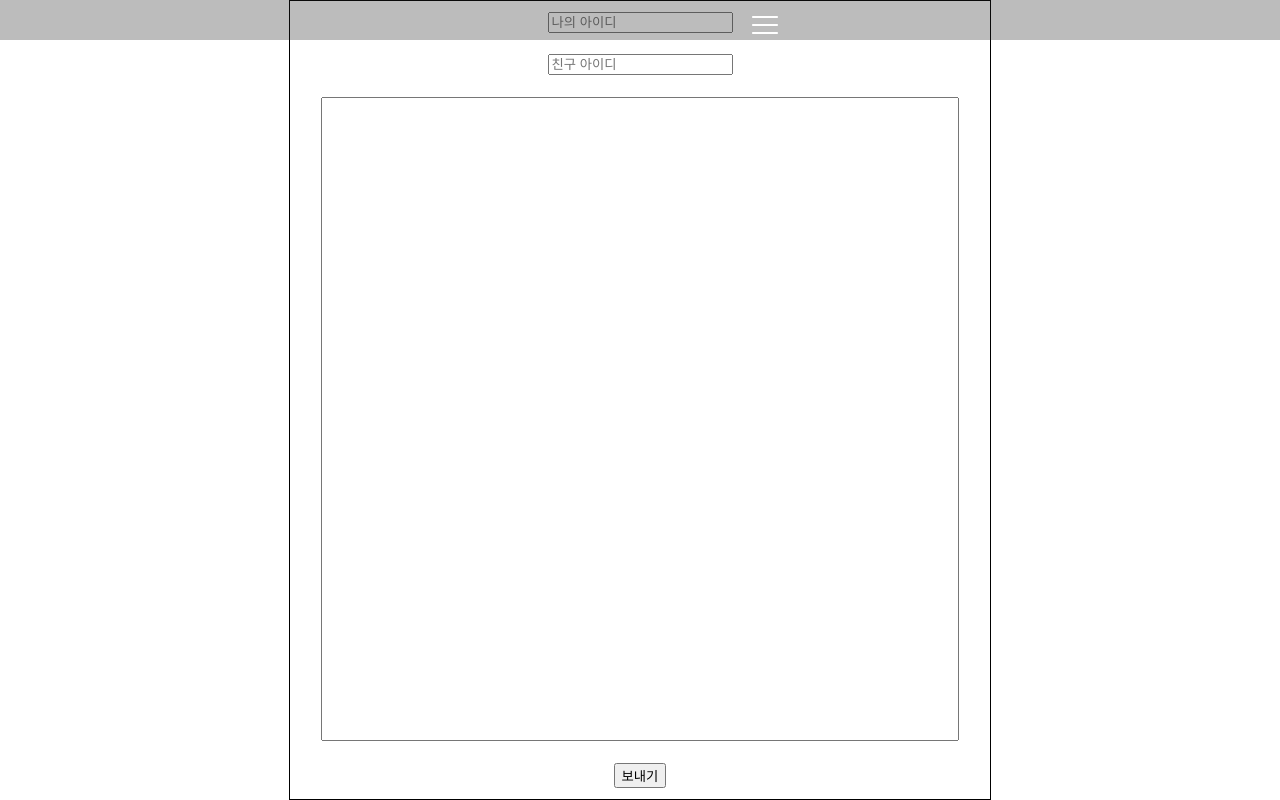
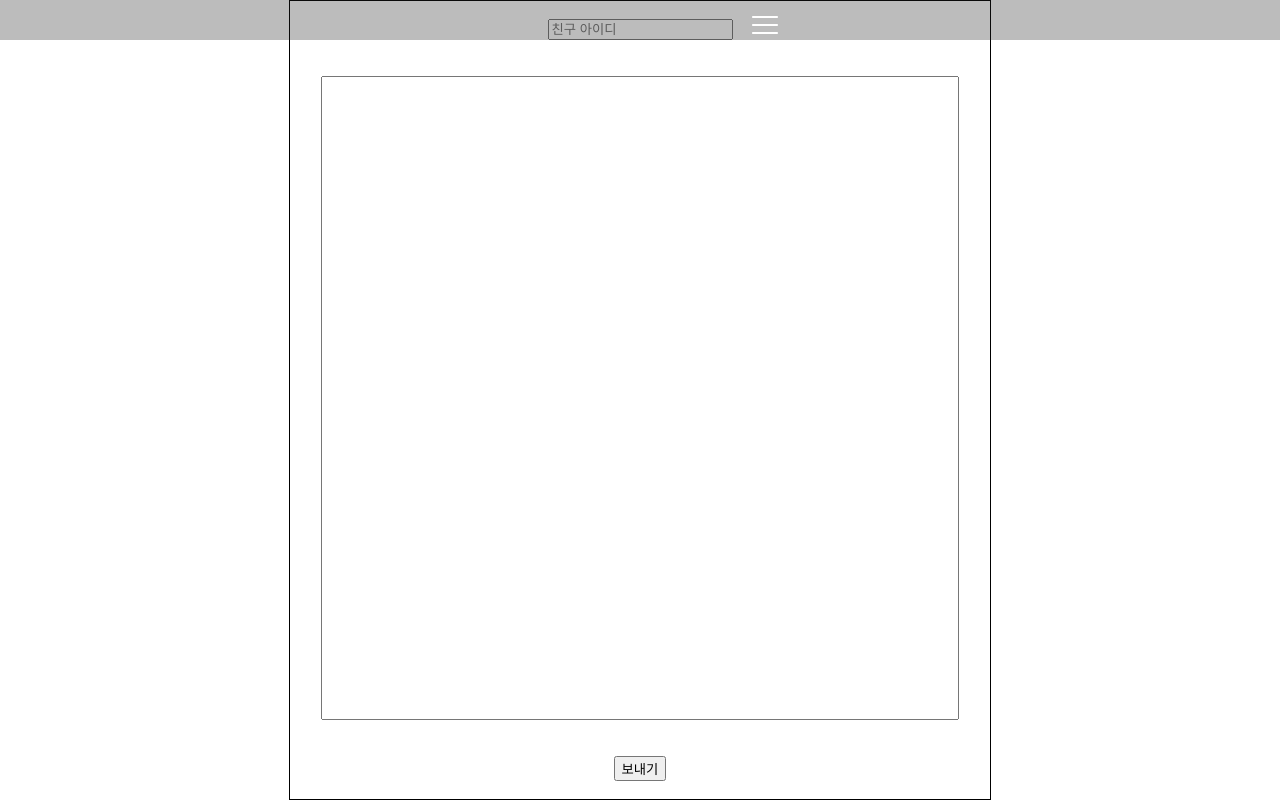
Before and after one commit to birthdayLetter/Front, a React (Create React App) app: page /send in a window 1280 px wide. Built offline with nearby package versions, Linux system fonts and the light colour scheme.

Commit message:
편지 보내기 redirection

```diff
--- a/src/component/subPage/sendLetter/js/SendLetter.js
+++ b/src/component/subPage/sendLetter/js/SendLetter.js
@@ -11,7 +11,7 @@ const SendLetter = () => {
     const tokenToUse = sessionToken || localToken;
     const [content, setContent] = useState('');
     const [touser, setToUser] = useState('');
-    const [fromuser, setFromUser] = useState('');
+    // const [fromuser, setFromUser] = useState('');
     const redirection = useNavigate();
     // const [date, setDate] = useState();
 
@@ -19,10 +19,10 @@ const SendLetter = () => {
         const inputVal = e.target.value;
         setToUser(inputVal);
     }
-    const fromuserHandler = (e) => {
-        const inputVal = e.target.value;
-        setFromUser(inputVal);
-    }
+    // const fromuserHandler = (e) => {
+    //     const inputVal = e.target.value;
+    //     setFromUser(inputVal);
+    // }
 
     // const dateHandler = (e) => {
     //     const inputVal = e.target.value;
@@ -45,7 +45,7 @@ const SendLetter = () => {
             },
             body: JSON.stringify({
                 toUser: `${touser}`,
-                fromUser:`${fromuser}`, // 나 (안됨 애초에 userId가 없음 토큰으로 해야함
+                // fromUser:`${fromuser}`, // 나 (안됨 애초에 userId가 없음 토큰으로 해야함
                 content:`${content}`,
                 // date:{date},
                 letterTemplateId:'1'
@@ -53,8 +53,8 @@ const SendLetter = () => {
         });
         if (res.ok) {
             const json = await res.json();
+            redirection('/friend');
             console.log(json);
-            redirection('/main');
         } else {
             console.error('응답 상태 코드:', res.status);
             alert('서버와의 통신이 원활하지 않습니다. 상태 코드: ' + res.status);
@@ -66,7 +66,7 @@ const SendLetter = () => {
             <Header/>
             <div className="sendletter-container">
                 <div className="sendletter-box">
-                    <input type="text" placeholder="나의 아이디" className="from-user" onChange={fromuserHandler}/>
+                    {/*<input type="text" placeholder="나의 아이디" className="from-user" onChange={fromuserHandler}/>*/}
                     <input type="text" placeholder="친구 아이디" className="to-user" onChange={touserHandler}/>
                     {/*<input type="text" placeholder="20250601" className="from-user" onChange={dateHandler}/>*/}
                     <input type="text" className="send-input" onChange={contentHandler}/>
```
